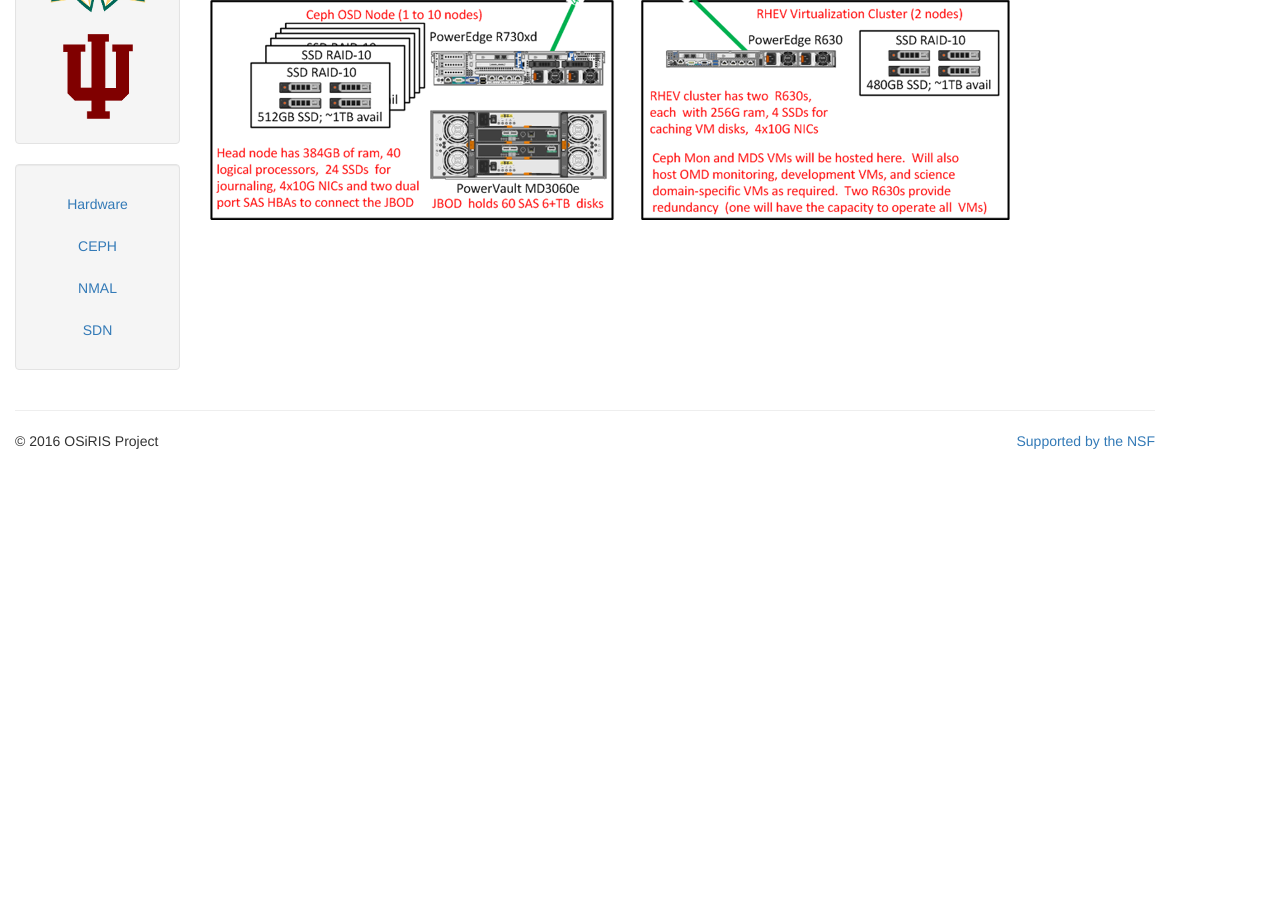
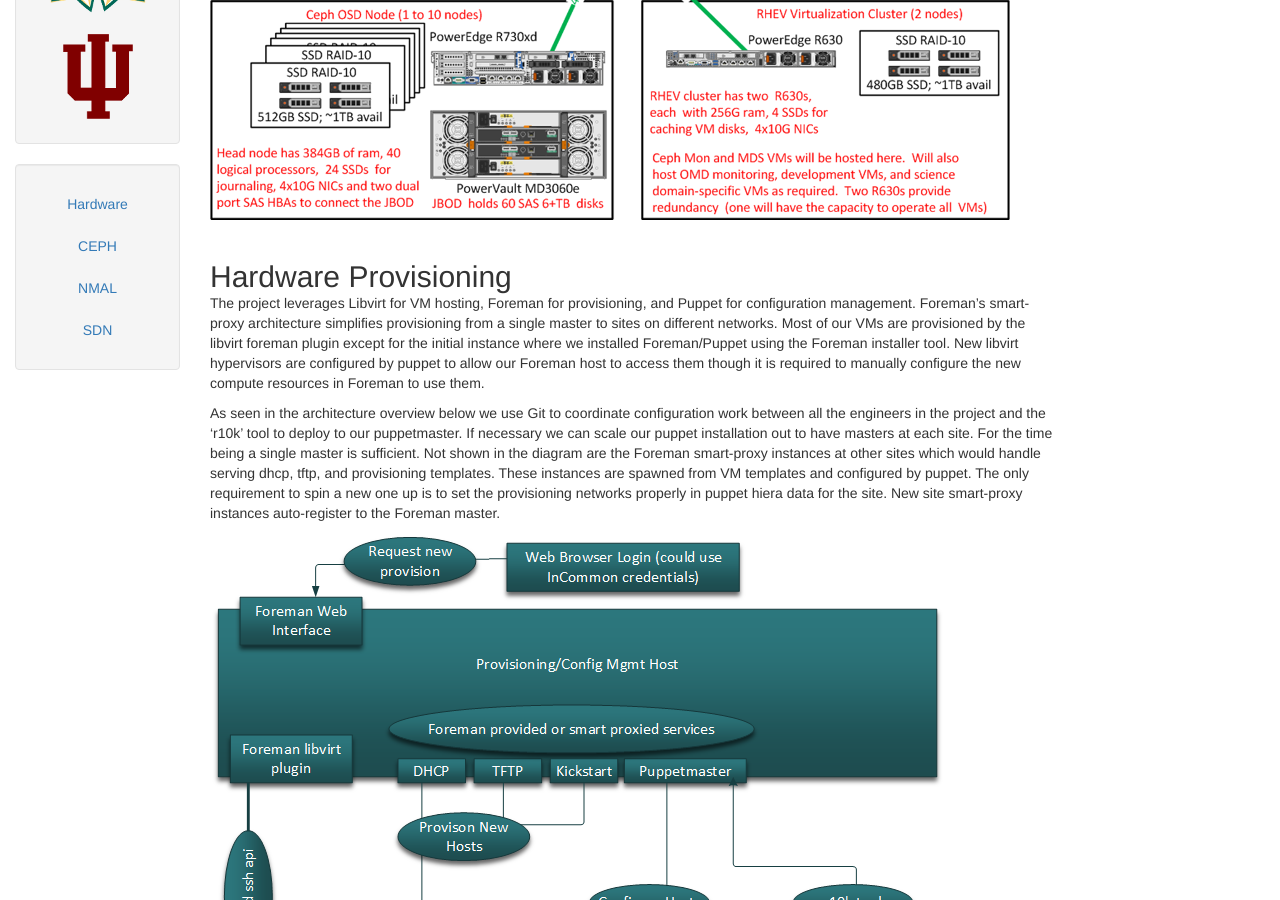
Before and after one commit to MI-OSiRIS/mi-osiris.github.io, a Jekyll site: the page built from components/hardware.md, in a window 1280 px wide and 900 px high, scrolled down 438 px. Built offline with Jekyll 4.4.1, drawn with Linux system fonts in a browser that asks for light colours; before the commit the page ends 900 px from its top, so only the background shows below that.

Commit message:
Update site with news about provisioning and openvswitch usage

```diff
--- a/components/hardware.md
+++ b/components/hardware.md
@@ -6,3 +6,13 @@
 ---
 {% include JB/setup %}
 ![Physical Overview]({{IMAGE_PATH}}/hardware.png)
+
+<br />
+
+## Hardware Provisioning
+
+The project leverages Libvirt for VM hosting, Foreman for provisioning, and Puppet for configuration management.  Foreman's smart-proxy architecture simplifies provisioning from a single master to sites on different networks.  Most of our VMs are provisioned by the libvirt foreman plugin except for the initial instance where we installed Foreman/Puppet using the Foreman installer tool.  New libvirt hypervisors are configured by puppet to allow our Foreman host to access them though it is required to manually configure the new compute resources in Foreman to use them.
+
+As seen in the architecture overview below we use Git to coordinate configuration work between all the engineers in the project and the 'r10k' tool to deploy to our puppetmaster.  If necessary we can scale our puppet installation out to have masters at each site.  For the time being a single master is sufficient.  Not shown in the diagram are the Foreman smart-proxy instances at other sites which would handle serving dhcp, tftp, and provisioning templates.  These instances are spawned from VM templates and configured by puppet.  The only requirement to spin a new one up is to set the provisioning networks properly in puppet hiera data for the site.  New site smart-proxy instances auto-register to the Foreman master.
+
+<img src="{{IMAGE_PATH}}/ProvisionBlock.png" alt="OSiRIS Provisioning Setup">
```
Also changed, not shown: _posts/2016-03-14-site-provisioning.md (added, +13 -0 lines), components/sdn.md (+4 -1 lines), assets/images/HIeraBlock.png (added), assets/images/HostOvsBlock.png (added), assets/images/ProvisionBlock.png (added).
